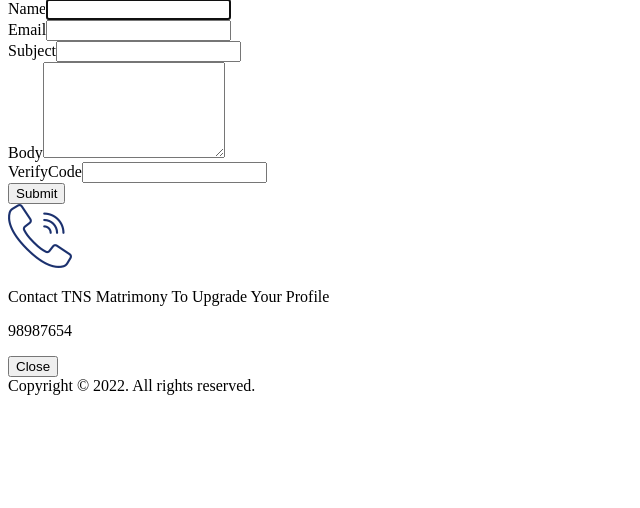
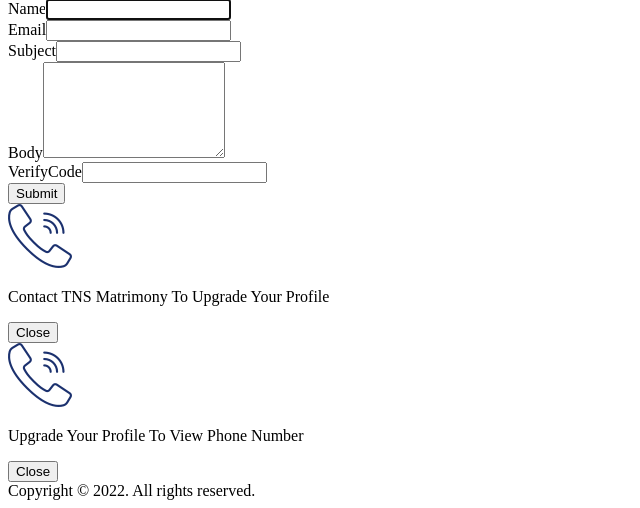
Before and after one commit to vc7deo/tns, a Yii app: template frontend/views/site - Copy/contact.php in a window 1280 px wide. Shown: the part 1584-2092 px from the top of the page, without its empty margins (0-640 px from the left). Before the commit the page ends 1979 px from the top, so only its background shows below. Run offline with PHP 8.4 and a stand-in for Yii, Linux system fonts and the light colour scheme; the template is opened without the code that fills it, so the values that code supplies are empty; form fields are guessed from the names that the template uses; some libraries are stand-ins or nearby versions.

Commit message:
updates-contact page data from settings

```diff
--- a/frontend/views/home/profile.php
+++ b/frontend/views/home/profile.php
@@ -296,7 +296,7 @@ $directoryAsset = Yii::$app->assetManager->getPublishedUrl('@frontend/web/dist')
 <label>Contact Number</label>
 </div>
 <div class="col-xs-12 col-lg-7">
-<label class="phoneShow">xxxxxxxxxx</label>
+<label class="phoneShow"><?= $user->phone ?></label>
 </div>
 </div>
 <div class="row arrageFiled">
--- a/frontend/views/layouts/footer.php
+++ b/frontend/views/layouts/footer.php
@@ -10,7 +10,7 @@
                   Contact TNS Matrimony
                   To Upgrade Your Profile
               </p>
-              <p>98987654</p>
+              <p><?= Yii::$app->params['custom.upgrade-ph']; ?></p>
               </div>
             </div>
             <div class="modal-footer">
@@ -19,6 +19,32 @@
           </div>
         </div>
       </div>
+
+
+      <div class="modal fade" id="exampleModal1" tabindex="-1" role="dialog" aria-labelledby="exampleModalLabel" aria-hidden="true">
+        <div class="modal-dialog" role="document">
+          <div class="modal-content">
+
+            <div class="modal-body">
+              <div class="modalPhone">
+                  <img src="<?=$directoryAsset?>/images/call.png" />
+
+              <p>
+                  Upgrade Your Profile
+                  To View Phone Number
+              </p>
+              <p><?= Yii::$app->params['custom.upgrade-ph']; ?></p>
+              </div>
+            </div>
+            <div class="modal-footer">
+              <button type="button" class="btn btn-secondary" data-dismiss="modal">Close</button>
+            </div>
+          </div>
+        </div>
+      </div>
+
+
+
       <div class="footer">
 
         <span>Copyright © 2022. All rights reserved.</span>
--- a/frontend/views/layouts/header.php
+++ b/frontend/views/layouts/header.php
@@ -39,7 +39,7 @@ $cid = Yii::$app->controller->id;
 <a class="dropdown-item" href="<?=Url::to(['profile/edit'])?>">Edit Profile</a>
 <a class="dropdown-item" href="<?=Url::to(['site/logout'])?>" data-method="post">Logout</a>
 <div class="dropdown-divider"></div>
-<a class="dropdown-item" href="#">Help</a>
+<a class="dropdown-item" href="<?=Url::to(['site/contact'])?>">Help</a>
 </div>
 </li>
 </div>
```
Also changed, not shown: frontend/views/site/contact.php (+6 -6 lines), frontend/views/site/login.php (+4 -4 lines), frontend/views/user/profile.php (+4 -4 lines).
